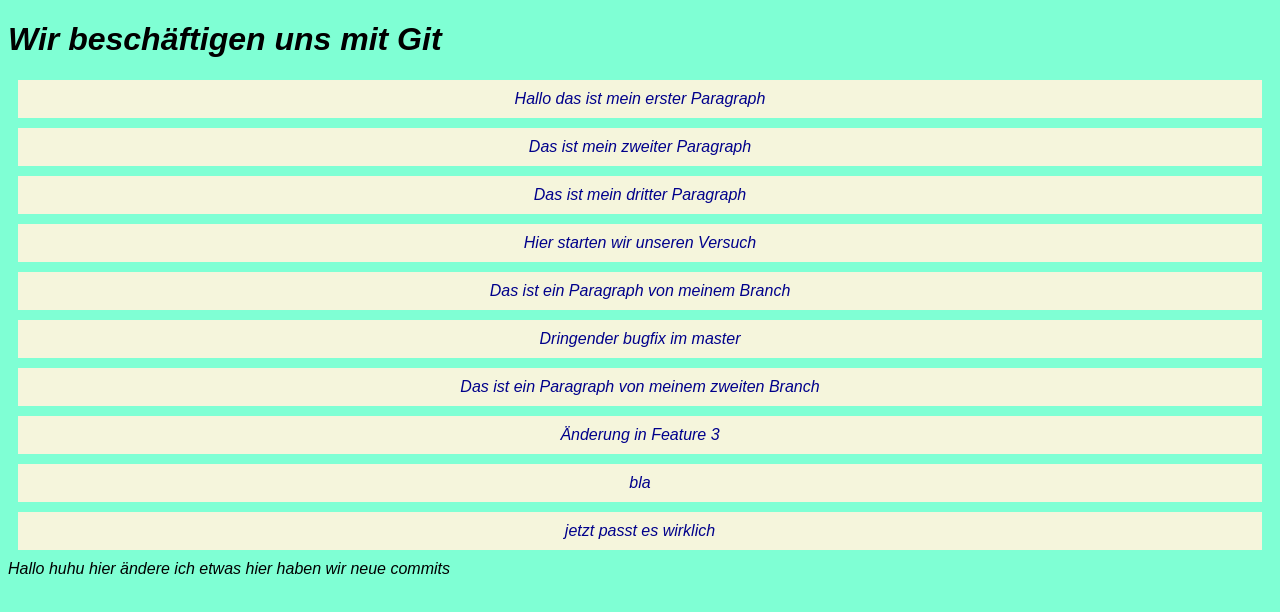
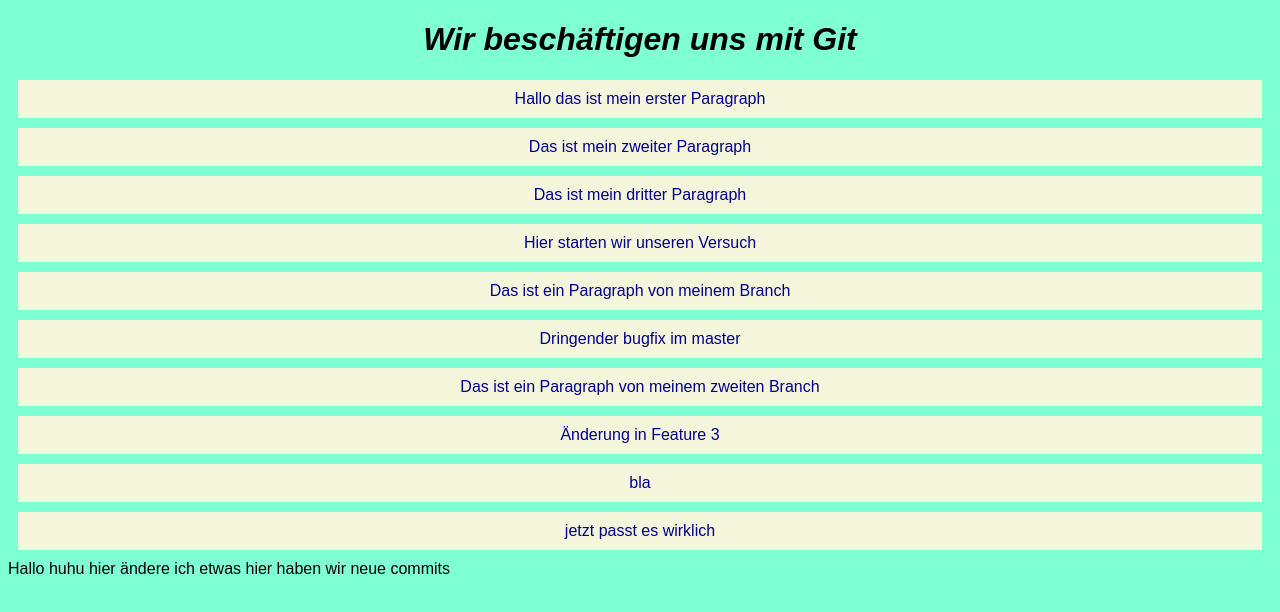
Before and after one commit to LauraLugbauer/APMG22025, a plain HTML site: page index.html in a window 1280 px wide. Drawn offline with Linux system fonts and the light colour scheme.

Commit message:
Lautschis weitere Änderungen

```diff
--- a/styles.css
+++ b/styles.css
@@ -1,8 +1,13 @@
 body{
     font-family: sans-serif;
     background-color: aquamarine;
+    font-size: medium;
+}
+
+h1{
+    text-align: center;
+    font-size: 32px;
     font-style: italic;
-    font-size: medium;
 }
 
 p{
```
